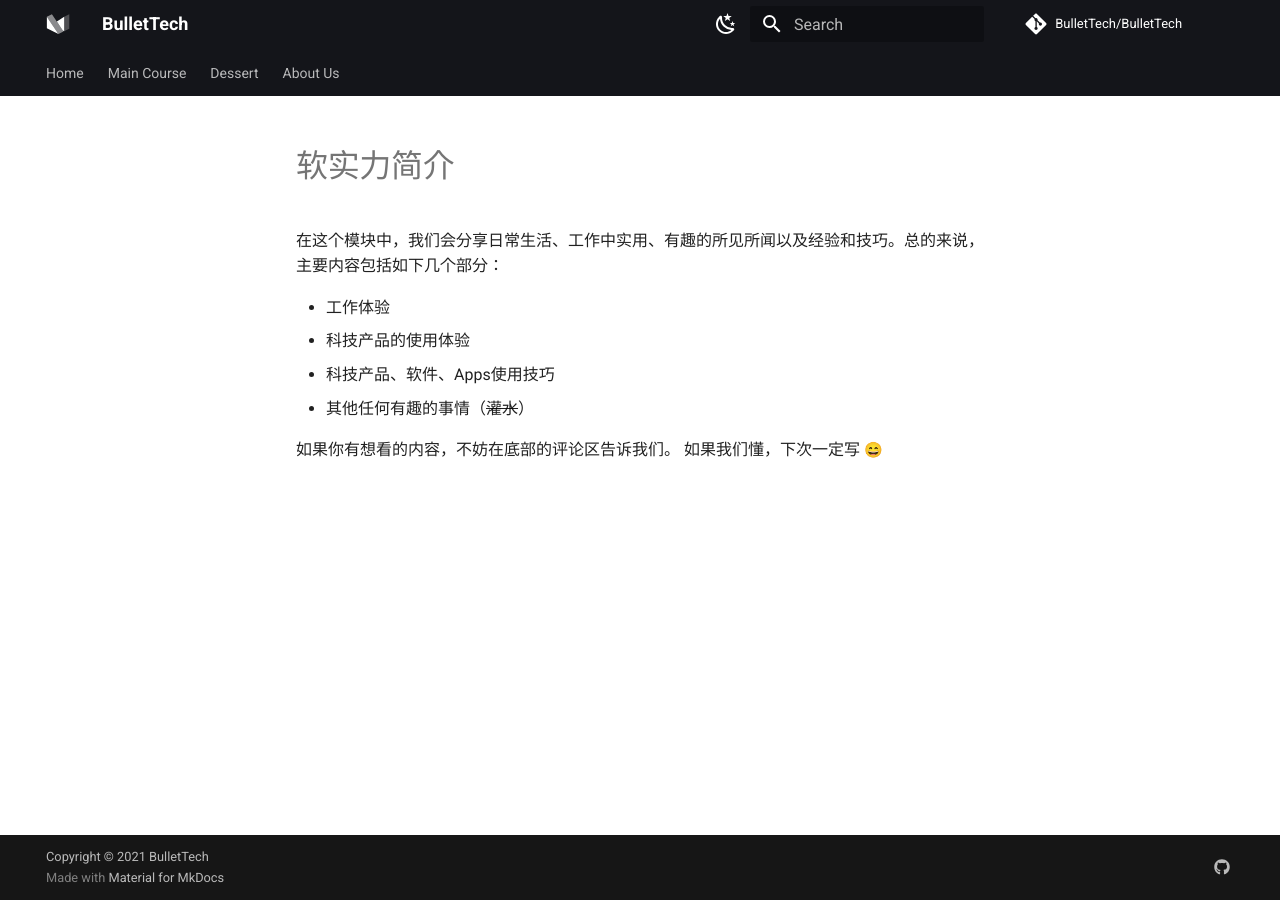
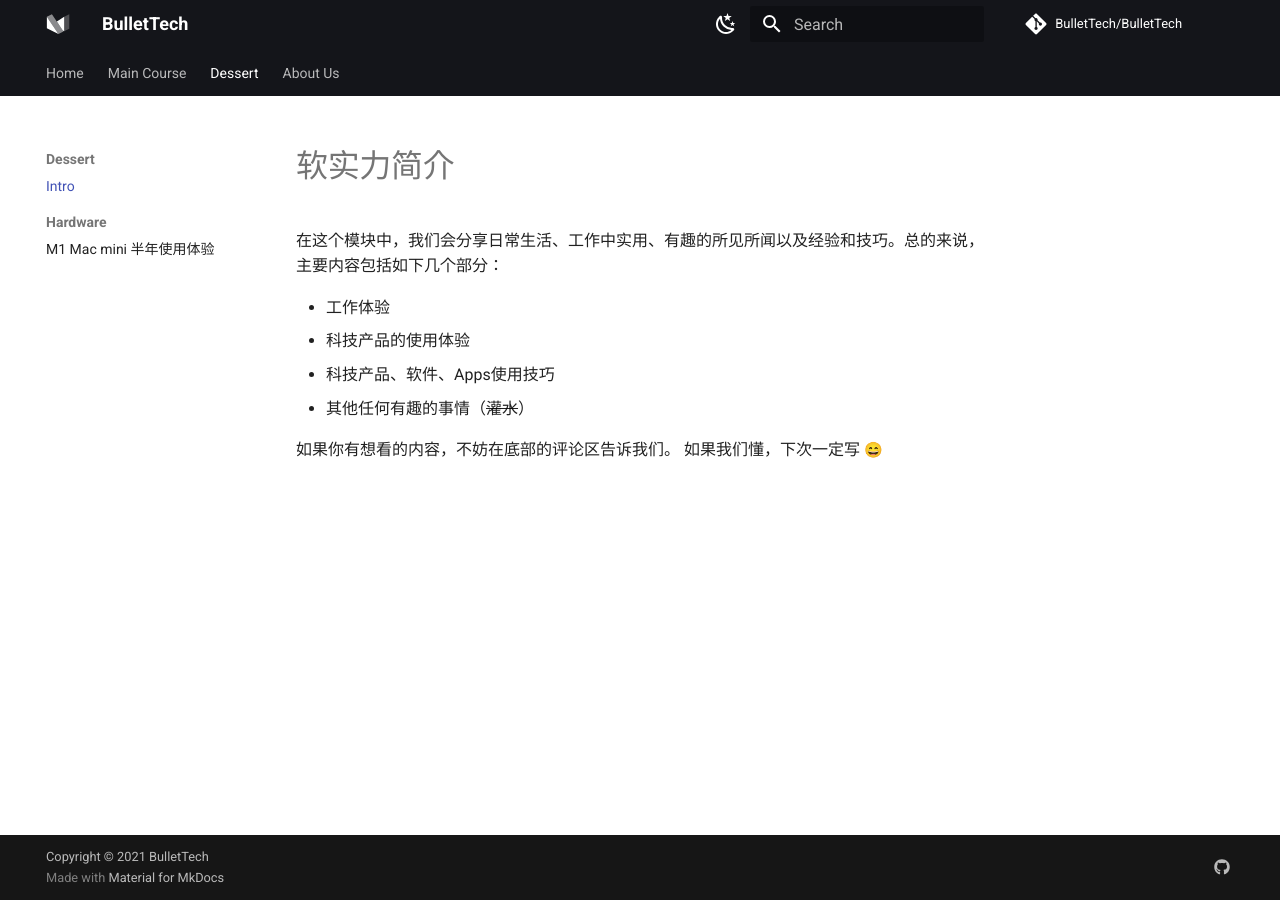
Before and after one commit to BulletTech/BulletTech, an MkDocs documentation site: the page built from docs/Dessert_blog_intro.md, in a window 1280 px wide. Built offline with MkDocs 1.6.1 and Material for MkDocs 9.7.7, drawn with Linux system fonts in a browser that asks for light colours; emoji names are drawn with the system emoji font; comment, search, counter and statistics services are not loaded.

Commit message:
Update nav item path

```diff
--- a/mkdocs.yml
+++ b/mkdocs.yml
@@ -130,7 +130,7 @@ nav:
   - Home: index.md
   - Main Course: blog_intro.md
   - Dessert:
-    - Intro: Soft_core_blog_intro.md
+    - Intro: Dessert_blog_intro.md
     - Hardware:
         - M1 Mac mini 半年使用体验: Soft_core_blog/hardware/2021-06-03-Mac-mini.md
   - About Us: blog_intro.md
```
